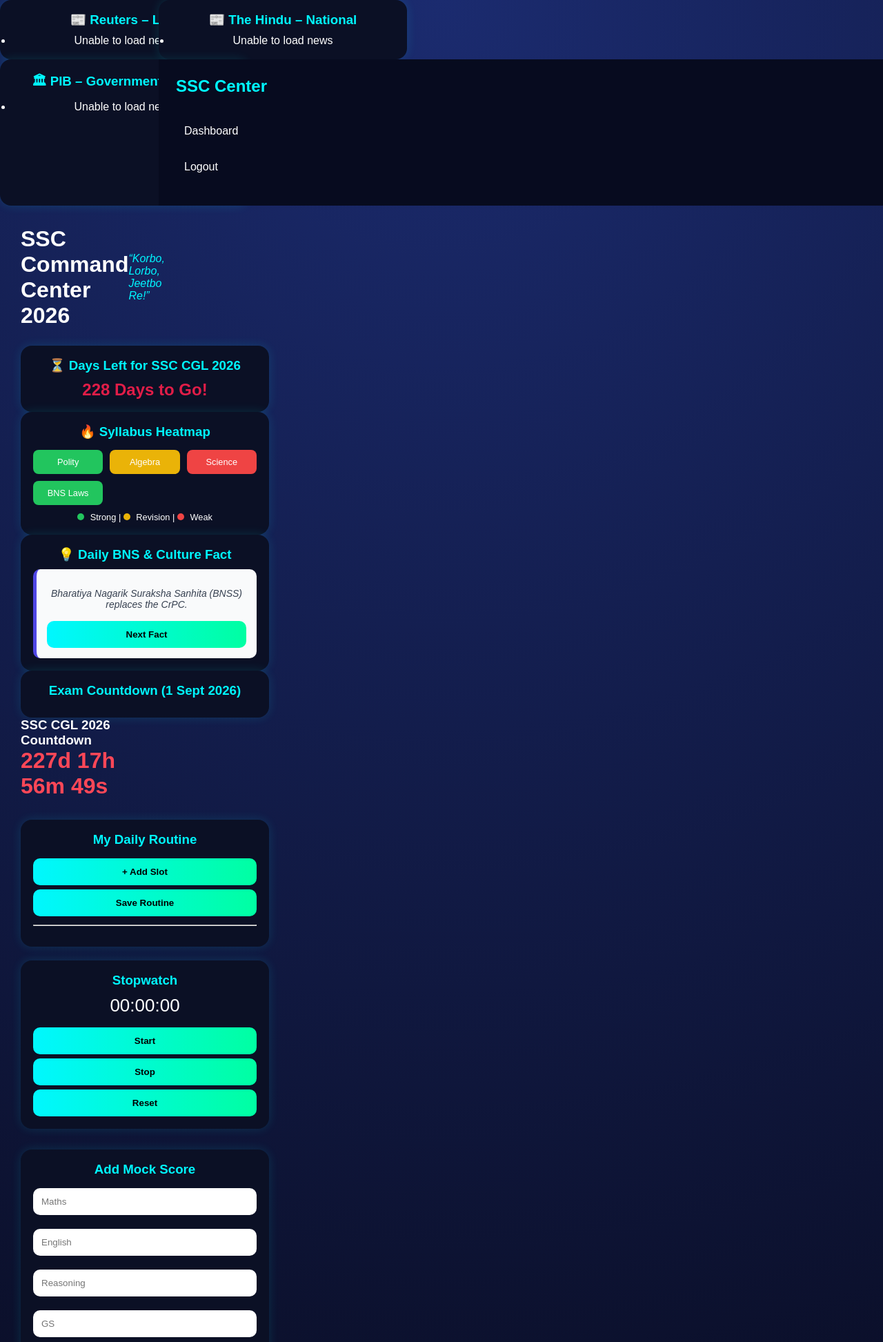
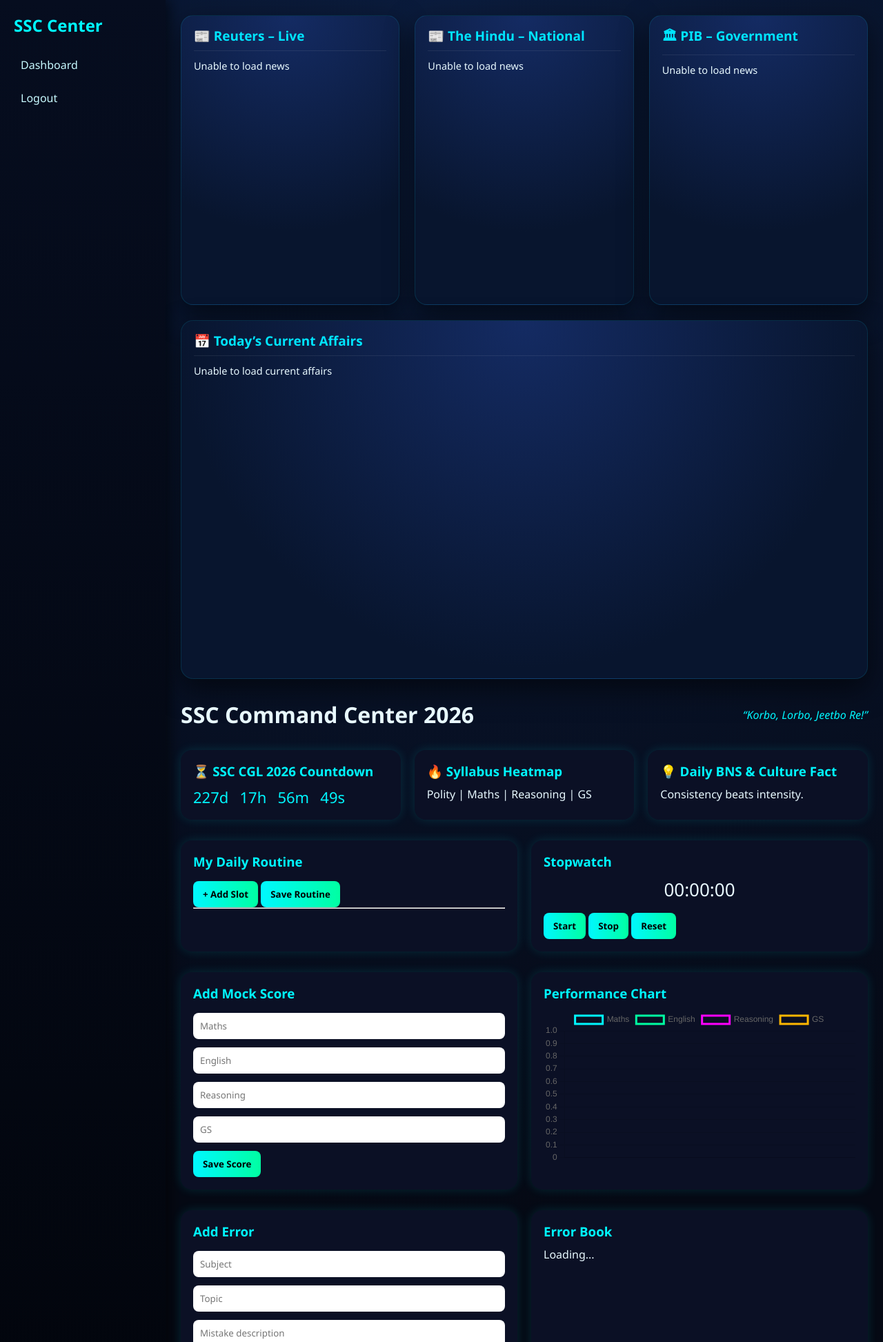
Before and after one commit to poltukunar-oss/SSC_Command_Center, a Flask app: template templates/index.html in a window 1280 px wide. Shown: the top 1945 px of the page at 69% size. Run offline with Flask 3, Linux system fonts and the light colour scheme; the template is opened without the code that fills it, so the values that code supplies are empty.

Commit message:
Desktop command center UI + live news styling

```diff
--- a/static/css/style.css
+++ b/static/css/style.css
@@ -2,120 +2,139 @@
   margin:0;
   padding:0;
   box-sizing:border-box;
-font-family: "Poppins", sans-serif;
+  font-family: "Segoe UI", system-ui, sans-serif;
 }
 
 body{
-min-height:100vh;
-background:radial-gradient(circle at top,#1b2b6f,#050510);
-color:white;
+  background:#050914;
+  color:#e8f9ff;
 }
 
-/* ---------- AUTH ---------- */
+/* ================= DESKTOP LAYOUT ================= */
 
-.auth-box{
-height:100vh;
-display:flex;
-align-items:center;
-justify-content:center;
+.dashboard{
+  display: grid;
+  grid-template-columns: 240px 1fr;
+  min-height: 100vh;
+  background: radial-gradient(circle at top,#0b1c3d,#050914 80%);
 }
 
-.card{
-width:360px;
-background:#0b1025;
-padding:30px;
-border-radius:18px;
-box-shadow:0 0 25px #00f7ff55;
-text-align:center;
-}
-
-.card h2{margin-bottom:20px;}
-
-.card input{
-width:100%;
-padding:12px;
-border-radius:10px;
-border:none;
-margin-bottom:14px;
-outline:none;
-}
-
-.card button{
-width:100%;
-padding:12px;
-border-radius:10px;
-border:none;
-background:linear-gradient(90deg,#00f7ff,#00ffa2);
-font-weight:bold;
-cursor:pointer;
-}
-
-.card p{margin-top:12px;font-size:14px;}
-
-.card a{color:#00f7ff;text-decoration:none;}
-
-/* ---------- DASHBOARD ---------- */
-
-.dashboard{
-display:grid;
-grid-template-columns:230px 1fr;
-min-height:100vh;
-}
-
+/* SIDEBAR */
 .sidebar{
-background:#070b1f;
-padding:25px;
+  background: linear-gradient(180deg,#060d1f,#02050c);
+  padding: 20px;
+  box-shadow: 5px 0 20px rgba(0,0,0,0.6);
 }
 
 .sidebar h2{
   color:#00f7ff;
-margin-bottom:30px;
+  margin-bottom:20px;
 }
 
 .sidebar a{
   display:block;
-padding:12px;
-color:white;
+  padding:10px;
+  color:#c7f9ff;
   text-decoration:none;
   border-radius:8px;
-margin-bottom:10px;
+  margin-bottom:6px;
+  transition:.2s;
 }
 
 .sidebar a:hover{
-background:#00f7ff22;
+  background:rgba(0,247,255,0.12);
 }
 
+/* MAIN */
 .main{
-padding:30px;
+  padding:22px;
+  overflow-y:auto;
 }
 
-.cards{
+/* ================= NEWS COMMAND CENTER ================= */
+
+.news-desktop-grid{
   display:grid;
-grid-template-columns:repeat(auto-fit,minmax(200px,1fr));
-gap:20px;
+  grid-template-columns:1fr 1fr 1fr;
+  grid-template-rows:420px 520px;
+  gap:22px;
+  margin-bottom:30px;
 }
 
-.box{
+.news-card{
+  background: radial-gradient(circle at top,#142b63,#08152e 70%);
+  border-radius:18px;
+  padding:16px 18px;
+  box-shadow:0 15px 40px rgba(0,0,0,0.55);
+  display:flex;
+  flex-direction:column;
+  overflow:hidden;
+  border:1px solid rgba(0,229,255,0.12);
+}
+
+.news-card.daily-ca{
+  grid-column:1 / span 3;
+  grid-row:2;
+}
+
+.news-card h3{
+  font-size:19px;
+  color:#00e5ff;
+  margin-bottom:10px;
+  padding-bottom:8px;
+  border-bottom:1px solid rgba(255,255,255,0.08);
+}
+
+.news-list{
+  list-style:none;
+  padding:0;
+  margin:0;
+  overflow-y:auto;
+}
+
+.news-list li{
+  margin-bottom:10px;
+  font-size:14.5px;
+  line-height:1.55;
+}
+
+.news-list a{
+  color:#e8f9ff;
+  text-decoration:none;
+}
+
+.news-list a:hover{
+  color:#00e5ff;
+}
+
+.news-list::-webkit-scrollbar{width:6px;}
+.news-list::-webkit-scrollbar-thumb{background:#00e5ff;border-radius:10px;}
+
+/* ================= COMMON UI ================= */
+
+.card{
   background:#0b1025;
-padding:20px;
+  padding:18px;
   border-radius:16px;
   box-shadow:0 0 15px #00f7ff22;
 }
 
-.box h3{
-color:#00f7ff;
-margin-bottom:10px;
+.section{margin-top:30px;}
+
+.grid{
+  display:grid;
+  grid-template-columns:repeat(auto-fit,minmax(260px,1fr));
+  gap:20px;
 }
 
-/* ---------- FORM ELEMENTS ---------- */
+.card h3{color:#00f7ff;margin-bottom:10px;}
 
-input, textarea, select{
+input,textarea{
   width:100%;
   padding:10px;
+  margin:6px 0;
   border-radius:8px;
   border:none;
-margin:6px 0;
-outline:none;
 }
 
 button{
@@ -128,30 +147,19 @@ cursor:pointer;
   margin-top:6px;
 }
 
-/* ---------- MOBILE ---------- */
+.timer span{
+  font-size:22px;
+  margin-right:12px;
+  color:#00f7ff;
+}
 
-@media(max-width:768px){
-.dashboard{
-grid-template-columns:1fr;
+.stopwatch{
+  font-size:26px;
+  text-align:center;
+  margin-bottom:10px;
 }
-.sidebar{
-display:flex;
-justify-content:space-around;
+
+/* desktop only */
+@media(max-width:1100px){
+  .news-desktop-grid{display:none;}
 }
-}
-/* Countdown Styling */
-#countdown { font-size: 1.5rem; font-weight: bold; color: #e11d48; text-align: center; }
-
-/* Heatmap Grid */
-.heatmap-grid { display: grid; grid-template-columns: repeat(auto-fill, minmax(80px, 1fr)); gap: 10px; margin-top: 15px; }
-.topic { padding: 10px; border-radius: 8px; text-align: center; color: white; font-size: 0.8rem; cursor: help; }
-.high { background: #22c55e; } /* Strong - Green */
-.medium { background: #eab308; } /* Revision - Yellow */
-.low { background: #ef4444; } /* Weak - Red */
-
-.legend { margin-top: 10px; font-size: 0.8rem; }
-.dot { height: 10px; width: 10px; border-radius: 50%; display: inline-block; margin-right: 5px; }
-
-/* Flashcard */
-#flashcard-content { background: #f9fafb; padding: 15px; border-radius: 10px; text-align: center; border-left: 5px solid #4f46e5; }
-#fact-text { font-style: italic; margin-bottom: 10px; color: #374151; }
--- a/static/js/app.js
+++ b/static/js/app.js
@@ -1,93 +1,25 @@
-console.log("SSC Command Center JS Loaded 🚀");
-
-/* --------- HELPERS ---------- */
-
-function notify(msg){
-    alert(msg);
-}
-
-/* --------- PAGE READY ---------- */
-
-document.addEventListener("DOMContentLoaded",()=>{
-    console.log("Dashboard Ready ✅");
-});
-
-/* --------- FUTURE EXTENSIONS ---------- */
-
-/*
-Yahin pe baad me add honge:
-- daily targets
-- analytics
-- reminders
-- pdf export
-- ai analysis
-*/
-// 1. Countdown Logic (Set your exam date here)
-const examDate = new Date("September 1, 2026 09:00:00").getTime();
-setInterval(() => {
-    const now = new Date().getTime();
-    const diff = examDate - now;
-    const days = Math.floor(diff / (1000 * 60 * 60 * 24));
-    document.getElementById("countdown").innerHTML = days + " Days to Go!";
-}, 1000);
-
-// 2. Daily Flashcards (Based on CGL 2025 Analysis)
-const facts = [
-    "BNS Section 103 replaces IPC Section 302 for Murder.",
-    "Goncha Festival is celebrated in Bastar, Chhattisgarh.",
-    "Svaravalis are the basic exercises in Carnatic Music.",
-    "Article 44 of the Constitution relates to Uniform Civil Code.",
-    "Bharatiya Nagarik Suraksha Sanhita (BNSS) replaces the CrPC."
-];
-
-function getNewFact() {
-    const randomFact = facts[Math.floor(Math.random() * facts.length)];
-    document.getElementById("fact-text").innerText = randomFact;
-}
-
-// Initial call to show a fact
-getNewFact();
-function startExamCountdown() {
-    // Target Date: 1 September 2026
-    const targetDate = new Date("September 1, 2026 00:00:00").getTime();
-
-    const timerInterval = setInterval(() => {
-        const now = new Date().getTime();
-        const difference = targetDate - now;
-
-        // Time calculations
-        const days = Math.floor(difference / (1000 * 60 * 60 * 24));
-        const hours = Math.floor((difference % (1000 * 60 * 60 * 24)) / (1000 * 60 * 60));
-        const minutes = Math.floor((difference % (1000 * 60 * 60)) / (1000 * 60));
-        const seconds = Math.floor((difference % (1000 * 60)) / 1000);
-
-        // UI Update
-        const display = document.getElementById("countdown-timer");
-
-        if (display) {
-            display.innerHTML = `${days}d ${hours}h ${minutes}m ${seconds}s`;
-        }
-
-        // Agar date aa gayi toh stop kar do
-        if (difference < 0) {
-            clearInterval(timerInterval);
-            if (display) display.innerHTML = "EXAM DAY!";
-        }
-    }, 1000); // Har 1 second (1000ms) mein update hoga
-}
-
-// Function ko call karo
-startExamCountdown();
-async function loadNews(source, elementId) {
-  try {
+async function loadNews(source, elementId){
+  try{
     const res = await fetch(`/api/news/${source}`);
     const data = await res.json();
 
-    document.getElementById(elementId).innerHTML = data
-      .map(n => `<li>• <a href="${n.link}" target="_blank">${n.title}</a></li>`)
-      .join("");
-  } catch (e) {
+    document.getElementById(elementId).innerHTML =
+      data.map(n=>`<li>▸ <a href="${n.link}" target="_blank">${n.title}</a></li>`).join("");
+  }catch(e){
     document.getElementById(elementId).innerHTML = "<li>Unable to load news</li>";
+  }
+}
+
+async function loadCurrentAffairs(){
+  try{
+    const res = await fetch("/api/current_affairs");
+    const data = await res.json();
+
+    document.getElementById("daily-ca").innerHTML =
+      data.map(n=>`<li>🔹 <b>[${n.source.toUpperCase()}]</b>
+      <a href="${n.link}" target="_blank">${n.title}</a></li>`).join("");
+  }catch(e){
+    document.getElementById("daily-ca").innerHTML="<li>Unable to load current affairs</li>";
   }
 }
 
@@ -95,9 +27,10 @@ function loadAllNews(){
   loadNews("reuters","reuters-news");
   loadNews("thehindu","hindu-news");
   loadNews("pib","pib-news");
+  loadCurrentAffairs();
 }
 
 loadAllNews();
 
-// auto refresh every 30 minutes
-setInterval(loadAllNews, 1800000);
+/* auto refresh every 30 min */
+setInterval(loadAllNews,1800000);
--- a/templates/index.html
+++ b/templates/index.html
@@ -12,7 +12,7 @@
 .topbar{display:flex;justify-content:space-between;align-items:center;margin-bottom:25px;}
 .quote{color:#00f7ff;font-style:italic;}
 .section{margin-top:30px;}
-.grid{display:grid;grid-template-columns:repeat(auto-fit,minmax(250px,1fr));gap:20px;}
+.grid{display:grid;grid-template-columns:repeat(auto-fit,minmax(260px,1fr));gap:20px;}
 .card{background:#0b1025;padding:18px;border-radius:16px;box-shadow:0 0 15px #00f7ff22;}
 .card h3{color:#00f7ff;margin-bottom:10px;}
 input,textarea{width:100%;padding:10px;margin:6px 0;border-radius:8px;border:none;}
@@ -25,74 +25,66 @@ button{padding:10px 14px;border:none;border-radius:8px;background:linear-gradien
 <body>
 
 <div class="dashboard">
-    <div class="card">
-  <h3>📰 Reuters – Live</h3>
-  <ul id="reuters-news"></ul>
-</div>
 
-<div class="card">
-  <h3>📰 The Hindu – National</h3>
-  <ul id="hindu-news"></ul>
-</div>
-
-<div class="card">
-  <h3>🏛 PIB – Government Updates</h3>
-  <ul id="pib-news"></ul>
-</div>
-
+  <!-- SIDEBAR -->
   <div class="sidebar">
     <h2>SSC Center</h2>
     <a href="/dashboard">Dashboard</a>
     <a href="/logout">Logout</a>
   </div>
 
+  <!-- MAIN -->
   <div class="main">
 
+    <!-- NEWS COMMAND CENTER -->
+    <section class="news-desktop-grid">
+
+      <div class="news-card">
+        <h3>📰 Reuters – Live</h3>
+        <ul id="reuters-news" class="news-list"></ul>
+      </div>
+
+      <div class="news-card">
+        <h3>📰 The Hindu – National</h3>
+        <ul id="hindu-news" class="news-list"></ul>
+      </div>
+
+      <div class="news-card">
+        <h3>🏛 PIB – Government</h3>
+        <ul id="pib-news" class="news-list"></ul>
+      </div>
+
+      <div class="news-card daily-ca">
+        <h3>📅 Today’s Current Affairs</h3>
+        <ul id="daily-ca" class="news-list"></ul>
+      </div>
+
+    </section>
+
+    <!-- TOP BAR -->
     <div class="topbar">
       <h1>SSC Command Center 2026</h1>
       <div class="quote">“Korbo, Lorbo, Jeetbo Re!”</div>
     </div>
-<!-- EXAM WIDGETS START -->
 
-<div class="card countdown-card">
-    <h3>⏳ Days Left for SSC CGL 2026</h3>
-    <div id="countdown">Loading...</div>
+    <!-- EXAM WIDGETS -->
+    <div class="section grid">
+
+      <div class="card">
+        <h3>⏳ SSC CGL 2026 Countdown</h3>
+        <div class="timer" id="countdown"></div>
       </div>
 
-<div class="card heatmap-section">
+      <div class="card">
         <h3>🔥 Syllabus Heatmap</h3>
-    <div class="heatmap-grid">
-        <div class="topic high" title="Polity: Articles">Polity</div>
-        <div class="topic medium" title="Maths: Algebra">Algebra</div>
-        <div class="topic low" title="Science: Biology">Science</div>
-        <div class="topic high" title="BNS: New Laws">BNS Laws</div>
-    </div>
-    <div class="legend">
-        <span class="dot high"></span> Strong |
-        <span class="dot medium"></span> Revision |
-        <span class="dot low"></span> Weak
-    </div>
+        <p>Polity | Maths | Reasoning | GS</p>
       </div>
 
-<div class="card flashcard-section">
+      <div class="card">
         <h3>💡 Daily BNS & Culture Fact</h3>
-    <div id="flashcard-content">
-        <p id="fact-text">Click to see today's fact!</p>
-        <button onclick="getNewFact()">Next Fact</button>
-    </div>
+        <p id="fact-text">Consistency beats intensity.</p>
       </div>
 
-<!-- EXAM WIDGETS END -->
-
-<!-- COUNTDOWN -->
-<div class="card">
-<h3>Exam Countdown (1 Sept 2026)</h3>
-<div class="timer" id="countdown"></div>
-</div><div class="timer-container">
-    <h3>SSC CGL 2026 Countdown</h3>
-    <div id="countdown-timer" style="font-size: 2rem; font-weight: bold; color: #ff4757;">
-        00d 00h 00m 00s
-    </div>
     </div>
 
     <!-- ROUTINE + STOPWATCH -->
@@ -100,13 +92,10 @@ button{padding:10px 14px;border:none;border-radius:8px;background:linear-gradien
 
       <div class="card">
         <h3>My Daily Routine</h3>
-
         <div id="routineInputs"></div>
-
         <button onclick="addRoutineRow()">+ Add Slot</button>
         <button onclick="saveRoutine()">Save Routine</button>
-
-<hr style="margin:12px 0">
+        <hr>
         <div id="routineView"></div>
       </div>
 
@@ -117,10 +106,12 @@ button{padding:10px 14px;border:none;border-radius:8px;background:linear-gradien
         <button onclick="stopSW()">Stop</button>
         <button onclick="resetSW()">Reset</button>
       </div>
+
     </div>
 
     <!-- MOCK + CHART -->
     <div class="section grid">
+
       <div class="card">
         <h3>Add Mock Score</h3>
         <input type="number" id="maths" placeholder="Maths">
@@ -134,10 +125,12 @@ button{padding:10px 14px;border:none;border-radius:8px;background:linear-gradien
         <h3>Performance Chart</h3>
         <canvas id="scoreChart"></canvas>
       </div>
+
     </div>
 
     <!-- ERROR BOOK -->
     <div class="section grid">
+
       <div class="card">
         <h3>Add Error</h3>
         <form action="/add_error" method="POST" enctype="multipart/form-data">
@@ -153,13 +146,17 @@ button{padding:10px 14px;border:none;border-radius:8px;background:linear-gradien
         <h3>Error Book</h3>
         <div id="errorList">Loading...</div>
       </div>
+
     </div>
 
   </div>
 </div>
 
+<!-- CORE SCRIPTS -->
+<script src="/static/js/app.js"></script>
+
 <script>
-// COUNTDOWN
+/* COUNTDOWN */
 const exam=new Date("September 1, 2026").getTime();
 setInterval(()=>{
  let now=new Date().getTime();
@@ -171,14 +168,14 @@ setInterval(()=>{
  <span>${Math.floor((d%60000)/1000)}s</span>`;
 },1000);
 
-// STOPWATCH
+/* STOPWATCH */
 let swInterval,seconds=0;
 function startSW(){if(swInterval)return;swInterval=setInterval(()=>{seconds++;renderSW();},1000);}
 function stopSW(){clearInterval(swInterval);swInterval=null;}
 function resetSW(){stopSW();seconds=0;renderSW();}
 function renderSW(){sw.innerText=new Date(seconds*1000).toISOString().substr(11,8);}
 
-// ROUTINE
+/* ROUTINE */
 function addRoutineRow(t="",task=""){
  let d=document.createElement("div");
  d.innerHTML=`<input value="${t}" placeholder="Time"><input value="${task}" placeholder="Task">`;
@@ -198,13 +195,13 @@ async function saveRoutine(){
 async function loadRoutine(){
  let r=await fetch("/get_routine");
  let data=await r.json();
- routineView.innerHTML=data.map(x=>`<p>⏰ ${x[0]} → ${x[1]}</p>`).join("");
+ routineView.innerHTML=data.map(x=>`<p>⏰ ${x.time} → ${x.task}</p>`).join("");
  routineInputs.innerHTML="";
- data.forEach(x=>addRoutineRow(x[0],x[1]));
+ data.forEach(x=>addRoutineRow(x.time,x.task));
 }
 loadRoutine();
 
-// MOCK + CHART
+/* MOCK + CHART */
 let ctx=document.getElementById("scoreChart").getContext("2d");
 let chart=new Chart(ctx,{type:"line",data:{labels:[],datasets:[
 {label:"Maths",data:[],borderColor:"#00f7ff"},
@@ -219,10 +216,10 @@ async function loadScores(){
  chart.data.datasets.forEach(x=>x.data=[]);
  d.forEach((row,i)=>{
   chart.data.labels.push("T"+(i+1));
-  chart.data.datasets[0].data.push(row[0]);
-  chart.data.datasets[1].data.push(row[1]);
-  chart.data.datasets[2].data.push(row[2]);
-  chart.data.datasets[3].data.push(row[3]);
+  chart.data.datasets[0].data.push(row.maths);
+  chart.data.datasets[1].data.push(row.english);
+  chart.data.datasets[2].data.push(row.reasoning);
+  chart.data.datasets[3].data.push(row.gs);
  });
  chart.update();
 }
@@ -233,15 +230,14 @@ async function saveScore(){
 }
 loadScores();
 
-// ERRORS
+/* ERRORS */
 async function loadErrors(){
  let r=await fetch("/get_errors");
  let d=await r.json();
- errorList.innerHTML=d.map(e=>`<p><b>${e[0]}</b> (${e[1]})<br>${e[2]}<br><small>${e[4]}</small></p><hr>`).join("") || "No errors yet";
+ errorList.innerHTML=d.map(e=>`<p><b>${e.subject}</b> (${e.topic})<br>${e.description}<br><small>${e.date}</small></p><hr>`).join("") || "No errors yet";
 }
 loadErrors();
 </script>
 
 </body>
 </html>
-<script src="/static/js/app.js"></script>
```
Lines whose indentation alone changed are shown as unchanged.
